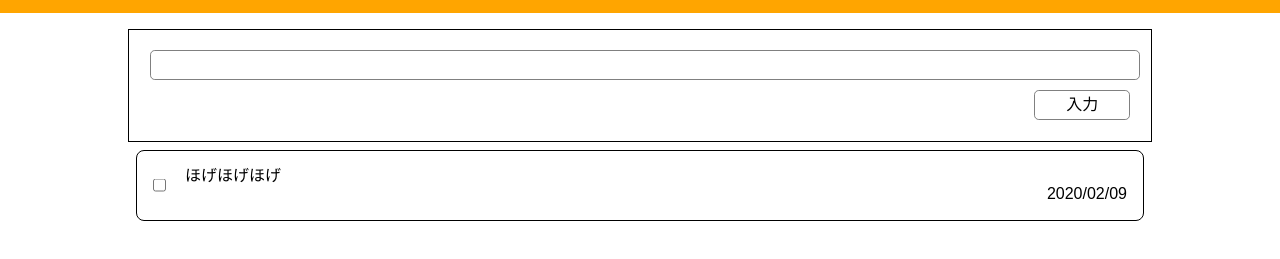
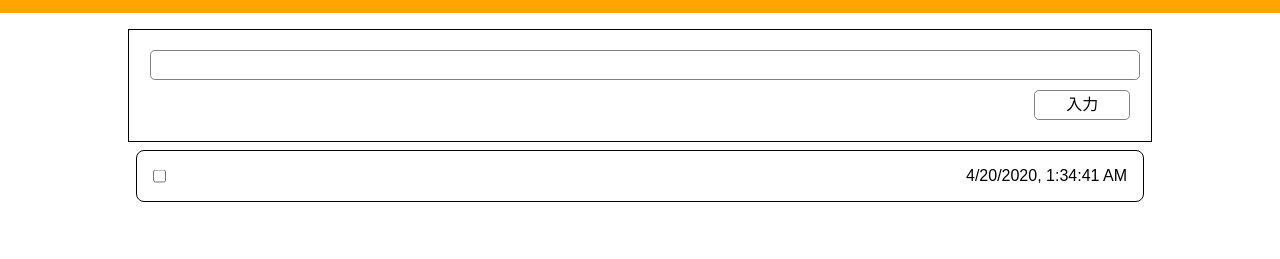
Before and after one commit to takuya115/ToDoList, a website: page main.html in a window 1280 px wide. Both pictures are taken after a click on the button "入力". Shown: the part 47-306 px from the top of the page. Drawn offline with Linux system fonts and the light colour scheme.

Commit message:
todolistクラスの追加

```diff
--- a/main.html
+++ b/main.html
@@ -17,7 +17,7 @@
     <main>
         <div id="form">
             <input type="text" name="i-todo" id="i-todo">
-            <input type="button" value="入力">
+            <input type="button" value="入力" id="create-todo">
         </div>
         <div id="todo-list">
             <div class="todo">
--- a/main.js
+++ b/main.js
@@ -0,0 +1,60 @@
+class ToDoList {
+    constructor() {
+        this.toDoList = []
+        this.loadList();
+        if(this.toDoList.length >= 1){
+            this.renderToDo();
+        }
+    };
+
+    // todoの追加
+    addToDo(todo) {
+        const date = new Date();
+        const record = [todo, date.toLocaleString()];
+        this.toDoList.push(record);
+    }
+    // ロカールストレージへの保存
+    saveList() {
+        const jsonList = JSON.stringify(this.toDoList);
+        localStorage.setItem("todolist", jsonList);
+    }
+    // ローカルストレージからの取り出し
+    loadList(){
+        const jsonList = localStorage.getItem("todolist");
+        if(!jsonList) {
+            this.toDoList = [];
+            return;
+        }
+        this.toDoList = JSON.parse(jsonList);
+    }
+    // リストレンダリング
+    renderToDo(){
+        const parent = document.querySelector("#todo-list");
+        if(this.toDoList.length === 0){
+            return;
+        }
+        parent.innerHTML = "";
+        this.toDoList.forEach((todo, idx) => {
+            // todoの箱を作成
+            const todoMain = document.createElement("div")
+            todoMain.className = "todo";
+            todoMain.id = idx;
+            todoMain.innerHTML = `<input type="checkbox">
+                            <div class="todo-text">${todo[0]}</div>
+                            <div class="create-at">${todo[1]}</div>`
+
+            parent.appendChild(todoMain);
+        })
+    }
+}
+
+// ページの入力受け取り・レンダリング
+const todolist = new ToDoList();
+
+// 作成
+document.querySelector("#create-todo").addEventListener("click", () => {
+    const todo = document.querySelector("#i-todo").value;
+    todolist.addToDo(todo);
+    todolist.saveList();
+    todolist.renderToDo();
+})
```
